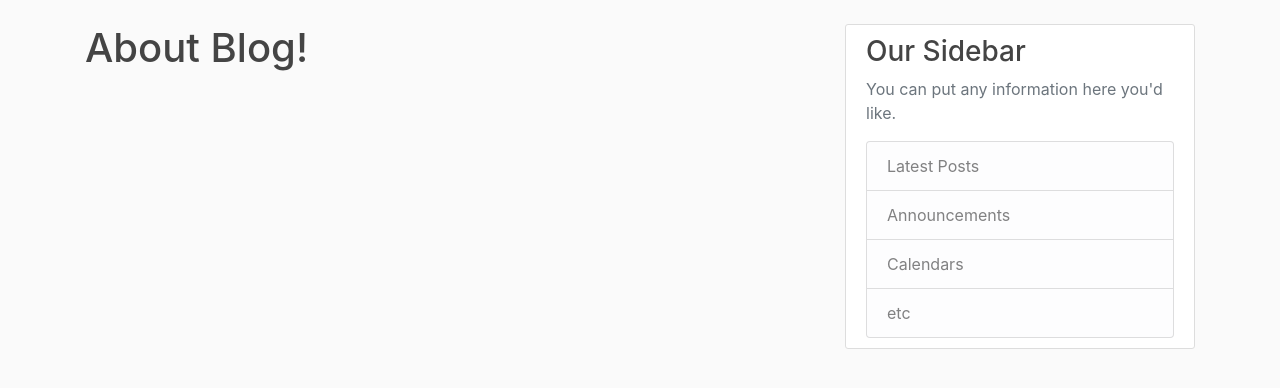
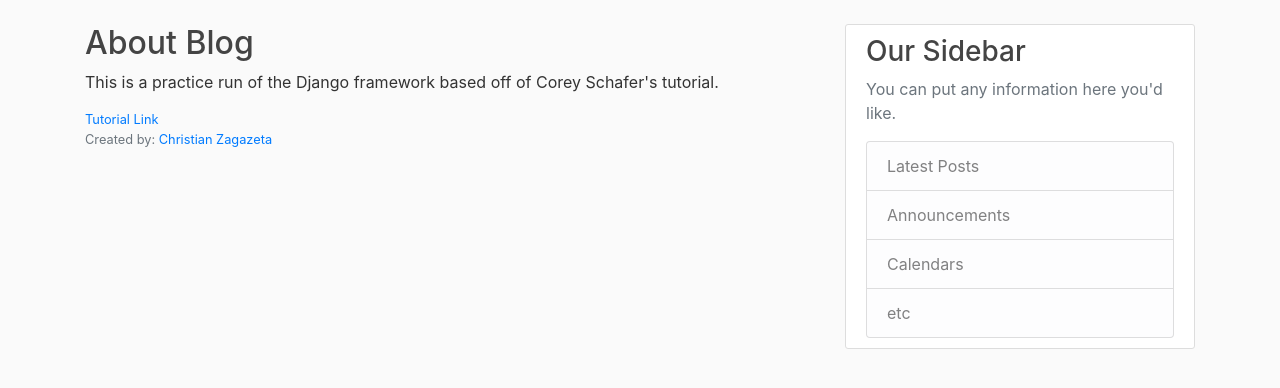
Before and after one commit to yourlastnamesoundslikeatypeofpasta/django_practice, a Django app: page /about/ in a window 1280 px wide. Shown: the part 56-444 px from the top of the page. Run offline with Django 3.2, Linux system fonts and the light colour scheme; some libraries are stand-ins or nearby versions.

Commit message:
Added About Info - Tutorial link - Github link

```diff
--- a/django_project/blog/templates/blog/about.html
+++ b/django_project/blog/templates/blog/about.html
@@ -1,4 +1,21 @@
 {% extends 'blog/base.html' %}
 {% block content %}
-    <h1>About Blog!</h1>
+    <h2>About Blog</h2>
+    <div>
+        <p>
+            This is a practice run of the Django framework based off of Corey Schafer's tutorial.
+        </p>
+    </div>
+    <div class="small">
+        <a href="https://www.youtube.com/playlist?list=PL-osiE80TeTtoQCKZ03TU5fNfx2UY6U4p">
+            Tutorial Link
+        </a>
+        <p class="text-muted">
+            Created by:
+             <a href="https://github.com/yourlastnamesoundslikeatypeofpasta">
+                Christian Zagazeta
+            </a>
+        </p>
+
+    </div>
 {% endblock content %}
```
